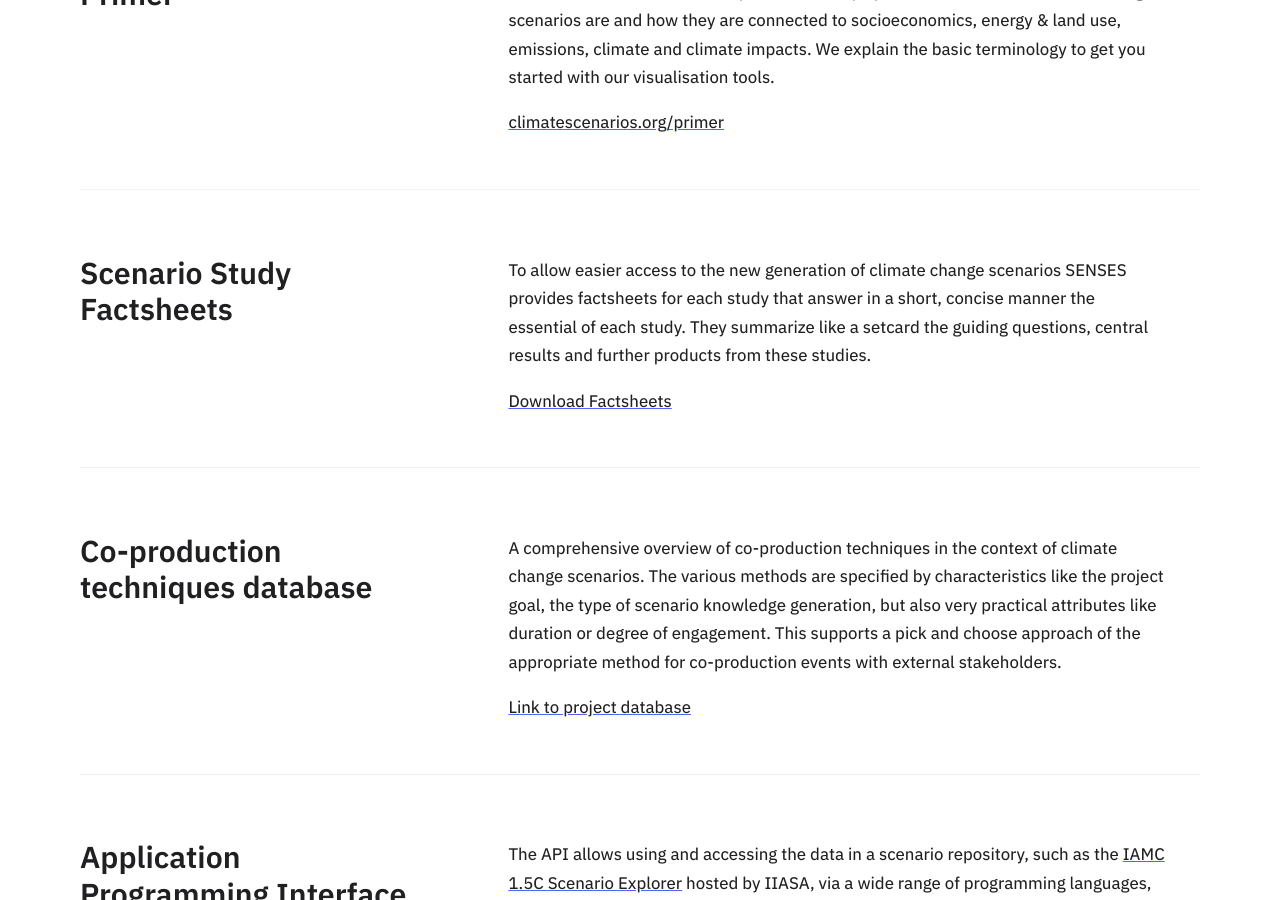
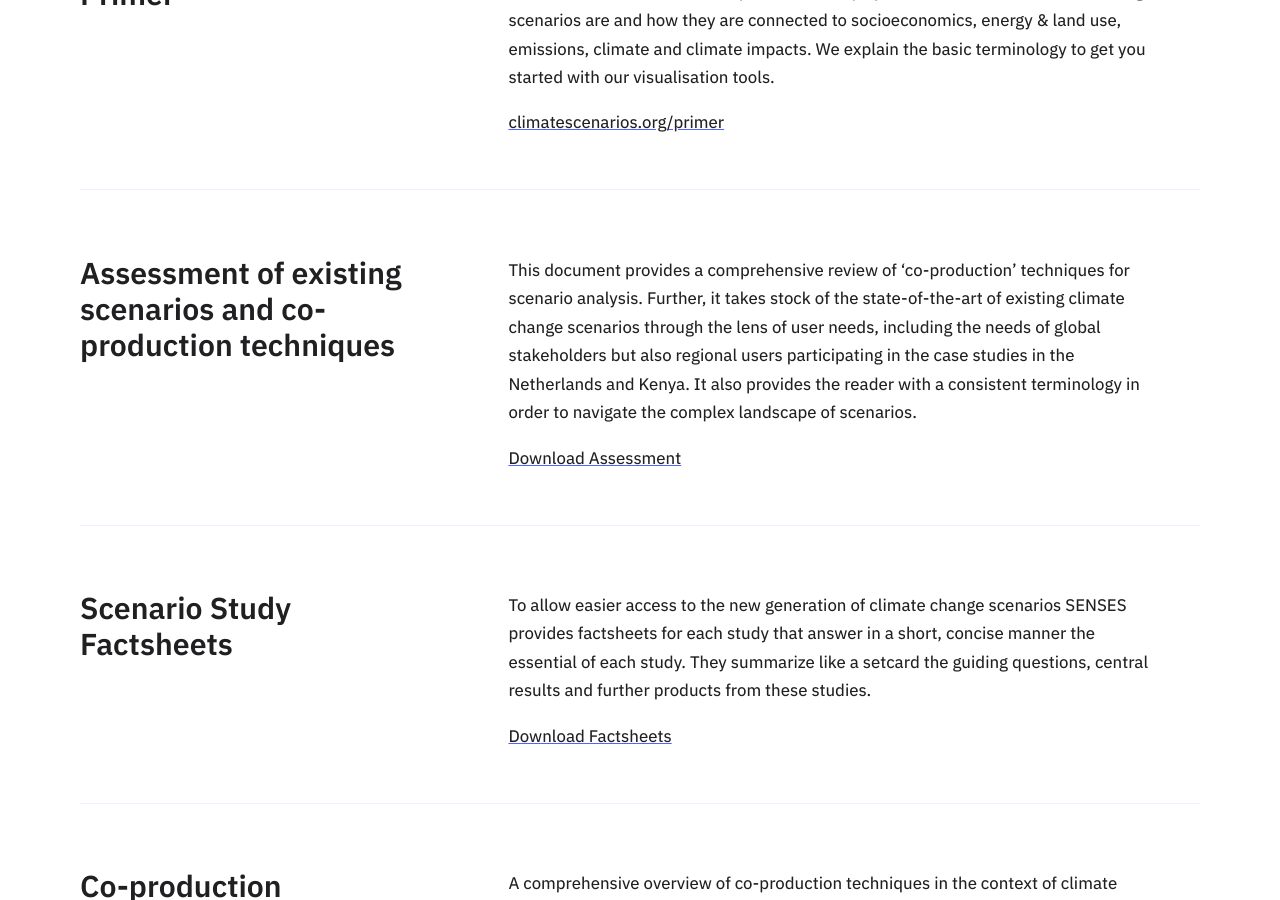
Before and after one commit to SensesProject/project-website-jekyll, a Jekyll site: the page built from results/index.html, in a window 1280 px wide and 900 px high, scrolled down 900 px. Built offline with Jekyll 4.4.1, drawn with Linux system fonts in a browser that asks for light colours.

Commit message:
Update index.html

```diff
--- a/results/index.html
+++ b/results/index.html
@@ -43,6 +43,21 @@ layout: home
     </div>
   </section>
   <section class="column">
+    <div class="aside">
+      <h4>Assessment of existing scenarios and co-production techniques</h4>
+    </div>
+    <div class="content">
+      <p>
+        This document provides a comprehensive review of ‘co-production’ techniques for scenario analysis.
+        Further, it takes stock of the state-of-the-art of existing climate change scenarios through the lens of user needs, including the needs of global stakeholders but also regional users participating in the case studies in the Netherlands and Kenya.
+        It also provides the reader with a consistent terminology in order to navigate the complex landscape of scenarios.
+      </p>
+      <p>
+        <a href="./results/SENSES_Assessment of existing scenarios and co-production techniques Deliverable_2_1.pdf">Download Assessment</a>
+      </p>
+    </div>
+  </section>
+    <section class="column">
     <div class="aside">
       <h4>Scenario Study Factsheets</h4>
     </div>
```
